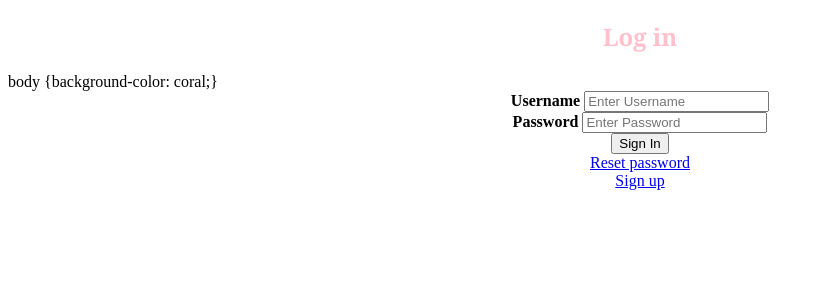
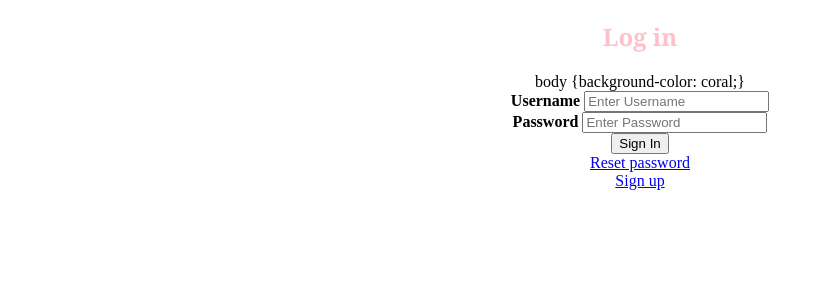
Before and after one commit to beadeleon/BEAst, a PHP site: page / in a window 1280 px wide. Shown: the top 300 px of the page, without its empty margins (0-824 px from the left). Run offline with PHP 8.4, Linux system fonts and the light colour scheme.

Commit message:
Update index.php

```diff
--- a/index.php
+++ b/index.php
@@ -3,11 +3,11 @@
 <head><center>
 
     <h2 style="font-family:georgia; color:pink;">Log in </h2>
-
+     body {background-color: coral;}
 <title> Log in </title>
     </center>
 </head>
- body {background-color: coral;}
+
 <body ><center
 <hr>
 <label for="Username"><b>Username</b></label>
```
